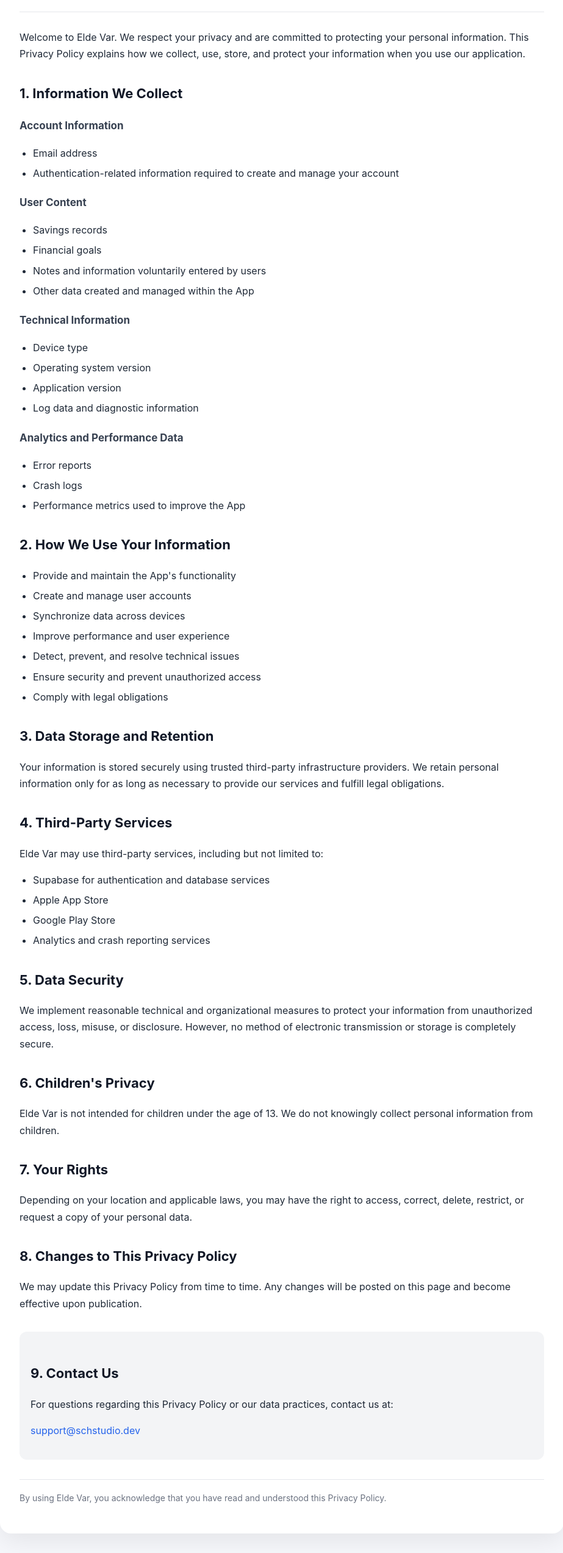
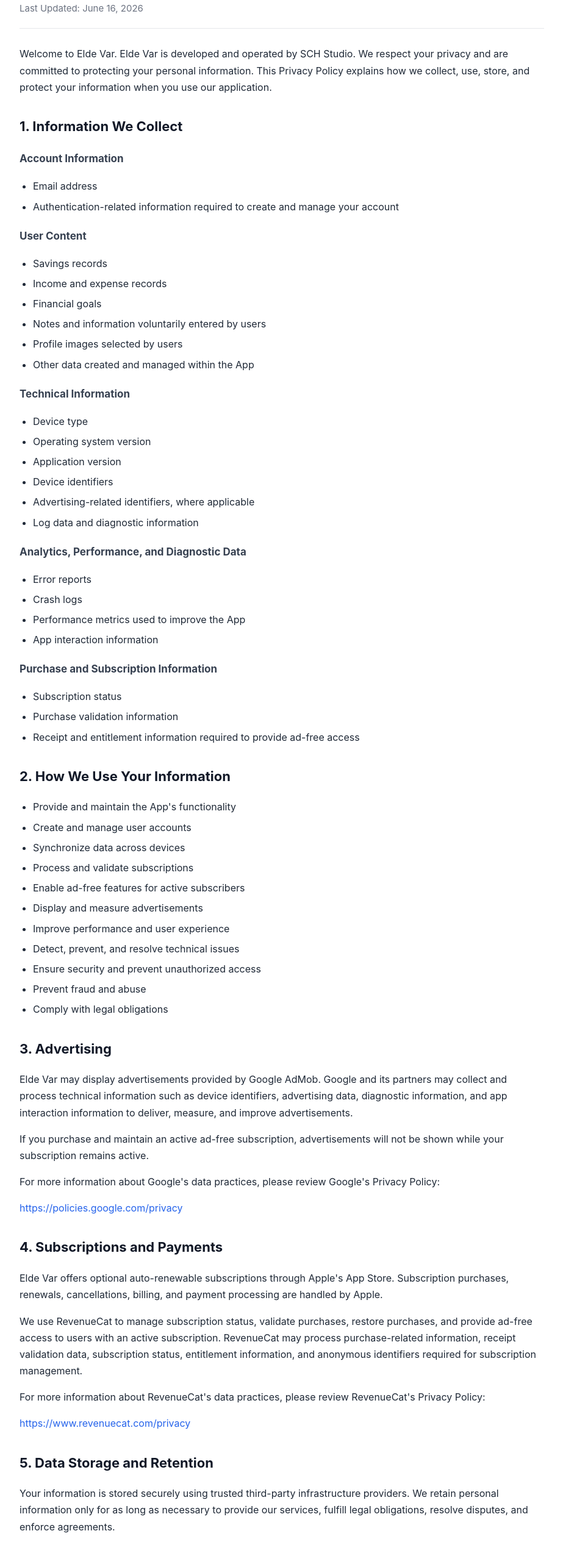
Before and after one commit to sirricanbusiness/sch-studio, a plain HTML site: page privacy.html in a window 1280 px wide. Shown: the part 164-2711 px from the top of the page at 61% size, without its empty margins (178-1101 px from the left). Drawn offline with Linux system fonts and the light colour scheme.

Commit message:
Update privacy.html

````diff
--- a/privacy.html
+++ b/privacy.html
@@ -1,3 +1,4 @@
+```html
 <!DOCTYPE html>
 <html lang="en">
 <head>
@@ -101,10 +102,10 @@
   <main class="container">
     <section class="header">
       <h1>Privacy Policy for Elde Var</h1>
-      <p class="subtitle">Last Updated: June 8, 2026</p>
+      <p class="subtitle">Last Updated: June 16, 2026</p>
     </section>
 
-    <p>Welcome to Elde Var. We respect your privacy and are committed to protecting your personal information. This Privacy Policy explains how we collect, use, store, and protect your information when you use our application.</p>
+    <p>Welcome to Elde Var. Elde Var is developed and operated by SCH Studio. We respect your privacy and are committed to protecting your personal information. This Privacy Policy explains how we collect, use, store, and protect your information when you use our application.</p>
 
     <h2>1. Information We Collect</h2>
 
@@ -117,8 +118,10 @@
     <h3>User Content</h3>
     <ul>
       <li>Savings records</li>
+      <li>Income and expense records</li>
       <li>Financial goals</li>
       <li>Notes and information voluntarily entered by users</li>
+      <li>Profile images selected by users</li>
       <li>Other data created and managed within the App</li>
     </ul>
 
@@ -127,14 +130,24 @@
       <li>Device type</li>
       <li>Operating system version</li>
       <li>Application version</li>
+      <li>Device identifiers</li>
+      <li>Advertising-related identifiers, where applicable</li>
       <li>Log data and diagnostic information</li>
     </ul>
 
-    <h3>Analytics and Performance Data</h3>
+    <h3>Analytics, Performance, and Diagnostic Data</h3>
     <ul>
       <li>Error reports</li>
       <li>Crash logs</li>
       <li>Performance metrics used to improve the App</li>
+      <li>App interaction information</li>
+    </ul>
+
+    <h3>Purchase and Subscription Information</h3>
+    <ul>
+      <li>Subscription status</li>
+      <li>Purchase validation information</li>
+      <li>Receipt and entitlement information required to provide ad-free access</li>
     </ul>
 
     <h2>2. How We Use Your Information</h2>
@@ -142,43 +155,65 @@
       <li>Provide and maintain the App's functionality</li>
       <li>Create and manage user accounts</li>
       <li>Synchronize data across devices</li>
+      <li>Process and validate subscriptions</li>
+      <li>Enable ad-free features for active subscribers</li>
+      <li>Display and measure advertisements</li>
       <li>Improve performance and user experience</li>
       <li>Detect, prevent, and resolve technical issues</li>
       <li>Ensure security and prevent unauthorized access</li>
+      <li>Prevent fraud and abuse</li>
       <li>Comply with legal obligations</li>
     </ul>
 
-    <h2>3. Data Storage and Retention</h2>
-    <p>Your information is stored securely using trusted third-party infrastructure providers. We retain personal information only for as long as necessary to provide our services and fulfill legal obligations.</p>
+    <h2>3. Advertising</h2>
+    <p>Elde Var may display advertisements provided by Google AdMob. Google and its partners may collect and process technical information such as device identifiers, advertising data, diagnostic information, and app interaction information to deliver, measure, and improve advertisements.</p>
+    <p>If you purchase and maintain an active ad-free subscription, advertisements will not be shown while your subscription remains active.</p>
+    <p>For more information about Google's data practices, please review Google's Privacy Policy:</p>
+    <p><a href="https://policies.google.com/privacy" target="_blank" rel="noopener noreferrer">https://policies.google.com/privacy</a></p>
 
-    <h2>4. Third-Party Services</h2>
+    <h2>4. Subscriptions and Payments</h2>
+    <p>Elde Var offers optional auto-renewable subscriptions through Apple's App Store. Subscription purchases, renewals, cancellations, billing, and payment processing are handled by Apple.</p>
+    <p>We use RevenueCat to manage subscription status, validate purchases, restore purchases, and provide ad-free access to users with an active subscription. RevenueCat may process purchase-related information, receipt validation data, subscription status, entitlement information, and anonymous identifiers required for subscription management.</p>
+    <p>For more information about RevenueCat's data practices, please review RevenueCat's Privacy Policy:</p>
+    <p><a href="https://www.revenuecat.com/privacy" target="_blank" rel="noopener noreferrer">https://www.revenuecat.com/privacy</a></p>
+
+    <h2>5. Data Storage and Retention</h2>
+    <p>Your information is stored securely using trusted third-party infrastructure providers. We retain personal information only for as long as necessary to provide our services, fulfill legal obligations, resolve disputes, and enforce agreements.</p>
+
+    <h2>6. Third-Party Services</h2>
     <p>Elde Var may use third-party services, including but not limited to:</p>
     <ul>
-      <li>Supabase for authentication and database services</li>
-      <li>Apple App Store</li>
-      <li>Google Play Store</li>
-      <li>Analytics and crash reporting services</li>
+      <li>Supabase for authentication, database, and backend services</li>
+      <li>Google AdMob for advertising services</li>
+      <li>RevenueCat for subscription and purchase management</li>
+      <li>Apple App Store for in-app purchases, subscriptions, billing, and payment processing</li>
+      <li>Analytics, crash reporting, and performance monitoring services</li>
     </ul>
 
-    <h2>5. Data Security</h2>
-    <p>We implement reasonable technical and organizational measures to protect your information from unauthorized access, loss, misuse, or disclosure. However, no method of electronic transmission or storage is completely secure.</p>
+    <h2>7. Data Sharing</h2>
+    <p>We do not sell your personal information. We may share information with trusted third-party service providers only when necessary to operate the App, provide subscriptions, display advertisements, improve reliability, prevent fraud, or comply with legal obligations.</p>
 
-    <h2>6. Children's Privacy</h2>
+    <h2>8. Data Security</h2>
+    <p>We implement reasonable technical and organizational measures to protect your information from unauthorized access, loss, misuse, alteration, or disclosure. However, no method of electronic transmission or storage is completely secure.</p>
+
+    <h2>9. Children's Privacy</h2>
     <p>Elde Var is not intended for children under the age of 13. We do not knowingly collect personal information from children.</p>
 
-    <h2>7. Your Rights</h2>
-    <p>Depending on your location and applicable laws, you may have the right to access, correct, delete, restrict, or request a copy of your personal data.</p>
+    <h2>10. Your Rights</h2>
+    <p>Depending on your location and applicable laws, you may have the right to access, correct, delete, restrict, export, or request a copy of your personal data. You may contact us using the contact information below to submit a request.</p>
 
-    <h2>8. Changes to This Privacy Policy</h2>
-    <p>We may update this Privacy Policy from time to time. Any changes will be posted on this page and become effective upon publication.</p>
+    <h2>11. Changes to This Privacy Policy</h2>
+    <p>We may update this Privacy Policy from time to time. Any changes will be posted on this page and become effective upon publication. The "Last Updated" date will be revised when this Privacy Policy is updated.</p>
 
     <section class="contact">
-      <h2>9. Contact Us</h2>
+      <h2>12. Contact Us</h2>
       <p>For questions regarding this Privacy Policy or our data practices, contact us at:</p>
       <p><a href="mailto:support@schstudio.dev">support@schstudio.dev</a></p>
+      <p><a href="https://eldevar.schstudio.dev" target="_blank" rel="noopener noreferrer">https://eldevar.schstudio.dev</a></p>
     </section>
 
     <p class="footer">By using Elde Var, you acknowledge that you have read and understood this Privacy Policy.</p>
   </main>
 </body>
 </html>
+```
````
